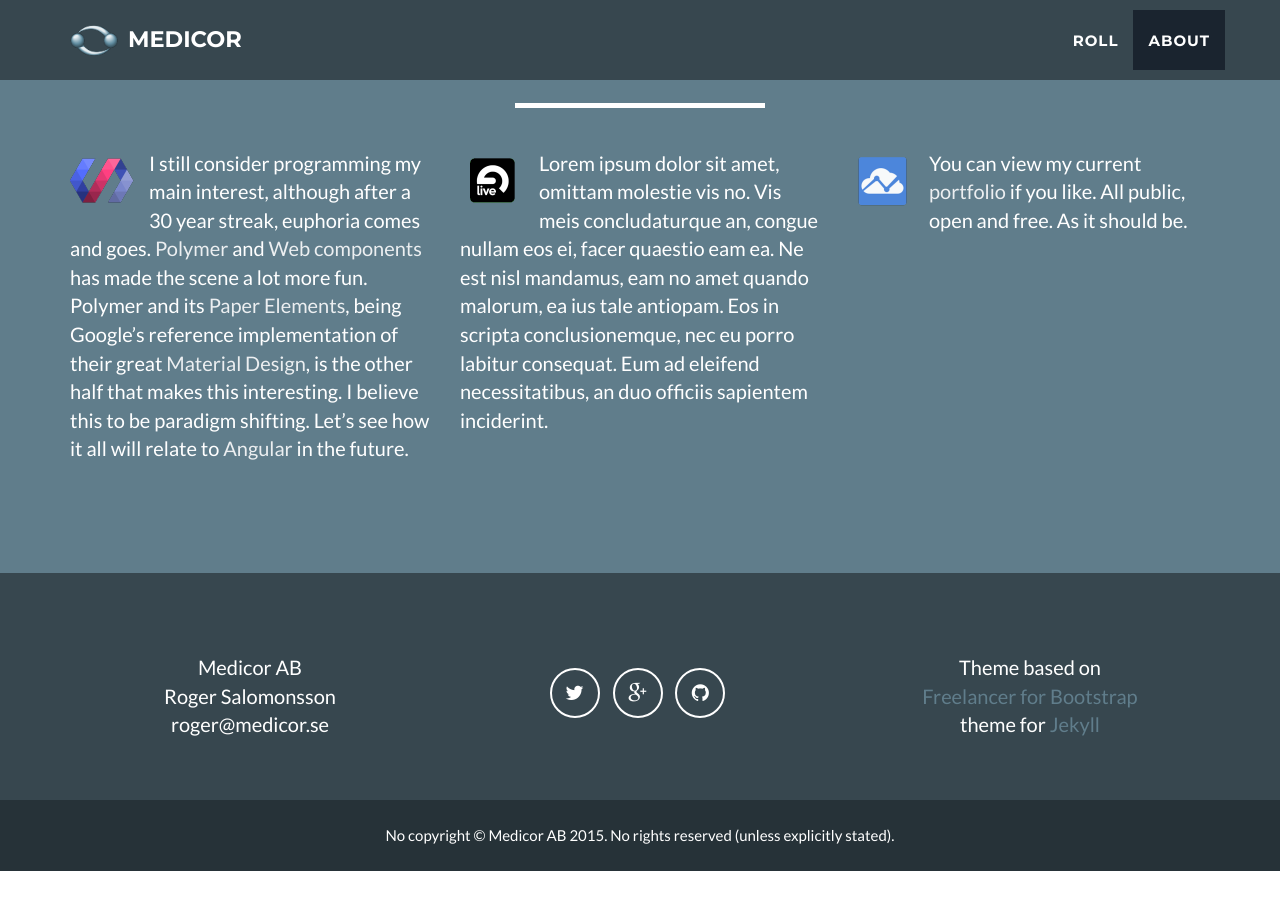
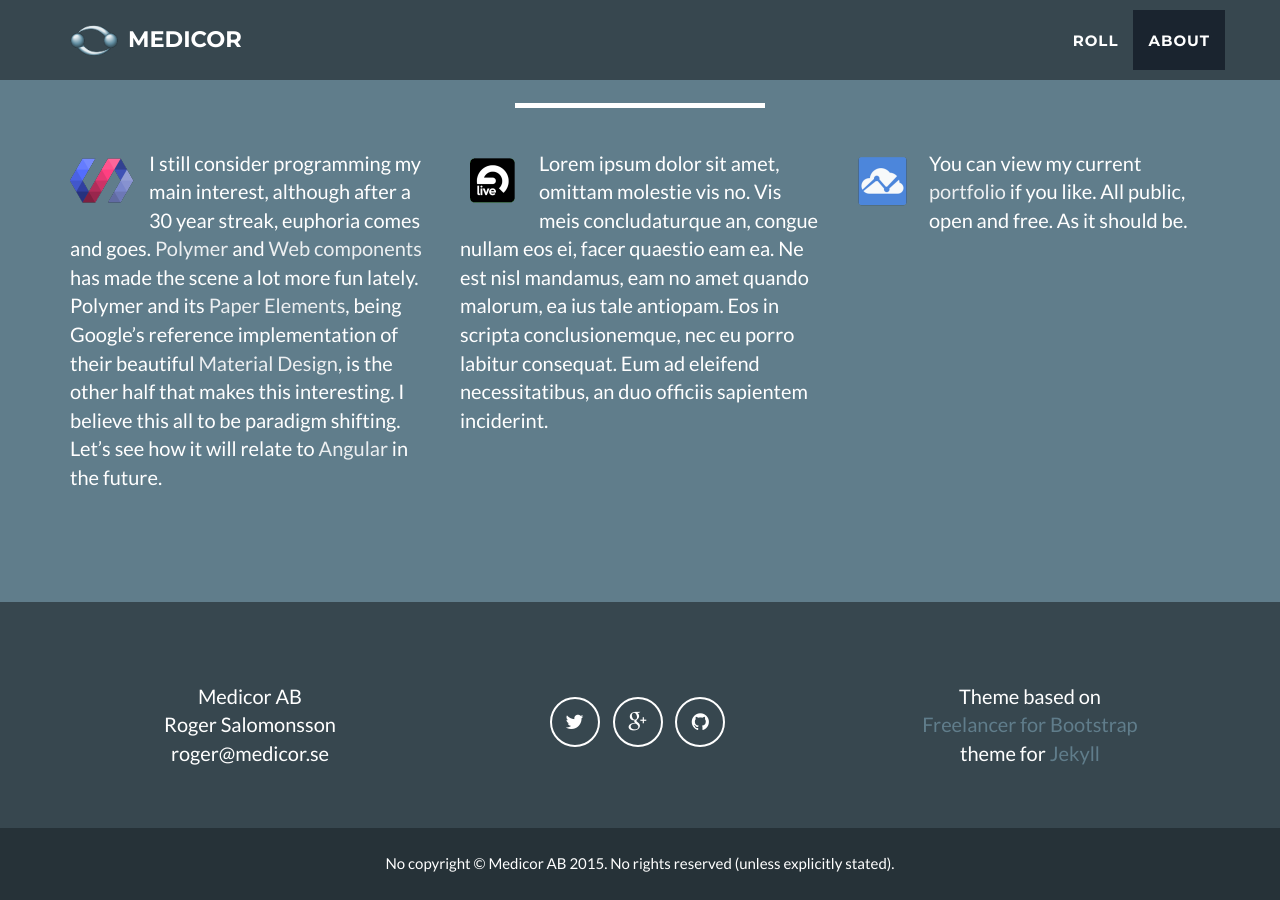
Before and after one commit to medicor/medicor.github.io, a Jekyll site: the page built from index.html, in a window 1280 px wide and 900 px high, scrolled down 1659 px. Built offline with Jekyll 4.4.1, drawn with Linux system fonts in a browser that asks for light colours; Markdown is read by kramdown in place of the engine named in the settings; before the commit the page ends 2530 px from its top, so only the background shows below that.

Commit message:
Published with https://stackedit.io/

```diff
--- a/_includes/about1.md
+++ b/_includes/about1.md
@@ -1,2 +1,2 @@
 <a href="https://www.polymer-project.org/"><img src="/img/logo-polymer.png" style="float: left; margin: 0px 15px 15px 0px"></a>
-I still consider programming my main interest, although after a 30 year streak, euphoria comes and goes. [Polymer](https://www.polymer-project.org) and [Web components](http://webcomponents.org/) has made the scene a lot more fun. Polymer and its [Paper Elements](https://elements.polymer-project.org/browse?package=paper-elements), being Google's reference implementation of their great [Material Design](http://www.google.com/design/spec/material-design/introduction.html), is the other half that makes this interesting. I believe this to be paradigm shifting. Let's see how it all will relate to [Angular](https://angular.io/) in the future.
+I still consider programming my main interest, although after a 30 year streak, euphoria comes and goes. [Polymer](https://www.polymer-project.org) and [Web components](http://webcomponents.org/) has made the scene a lot more fun lately. Polymer and its [Paper Elements](https://elements.polymer-project.org/browse?package=paper-elements), being Google's reference implementation of their beautiful [Material Design](http://www.google.com/design/spec/material-design/introduction.html), is the other half that makes this interesting. I believe this all to be paradigm shifting. Let's see how it will relate to [Angular](https://angular.io/) in the future.
```
